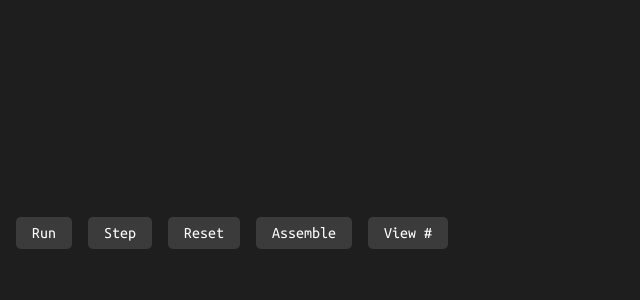
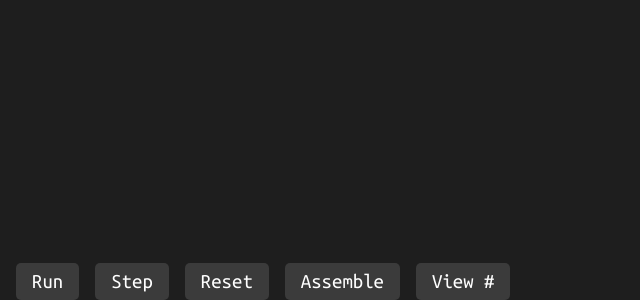
Before and after one commit to ppitzulo/6502-dev-environment, a React (Vite) app: page / in a window 1280 px wide. Shown: the part 500-800 px from the top of the page, without its empty margins (0-640 px from the left). Built offline with nearby package versions, Linux system fonts and the light colour scheme; no server answers.

Commit message:
Adjust font-size and height of controls

```diff
--- a/src/App.css
+++ b/src/App.css
@@ -14,7 +14,7 @@
     "emulator emulator emulator stack-view"
     "emulator-controls emulator-controls emulator-controls stack-view";
   grid-template-columns: 1fr 1fr 1fr 1fr;
-  grid-template-rows: 1fr 1fr 1fr 1fr 1fr 1fr;
+  grid-template-rows: 1fr 1fr 1fr 1fr 1fr min-content;
   align-items: center;
 }
 
--- a/src/Components/EmulatorControls/EmulatorControls.css
+++ b/src/Components/EmulatorControls/EmulatorControls.css
@@ -17,7 +17,7 @@
 
   .styled-button {
     padding: .5rem 1rem;
-    font-size: 1rem;
+    font-size: 1.3rem;
     border: none;
     border-radius: 5px;
     cursor: pointer;
--- a/src/Components/Register/Register.css
+++ b/src/Components/Register/Register.css
@@ -29,10 +29,11 @@
 
 .register-section input {
     border: none;
-    width: 3.5rem;
+    width: 4rem;
     text-align: center;
+    font-size: 1.3rem;
 }
 
 input.program-counter {
-    width: 5rem;
+    width: 5.5rem;
 }
--- a/src/Components/RegisterView/RegisterView.css
+++ b/src/Components/RegisterView/RegisterView.css
@@ -14,4 +14,5 @@
 .register-section, .flag-section {
     display: flex;
     gap: 10px;
+    font-size: 1.3rem;
 }
```
